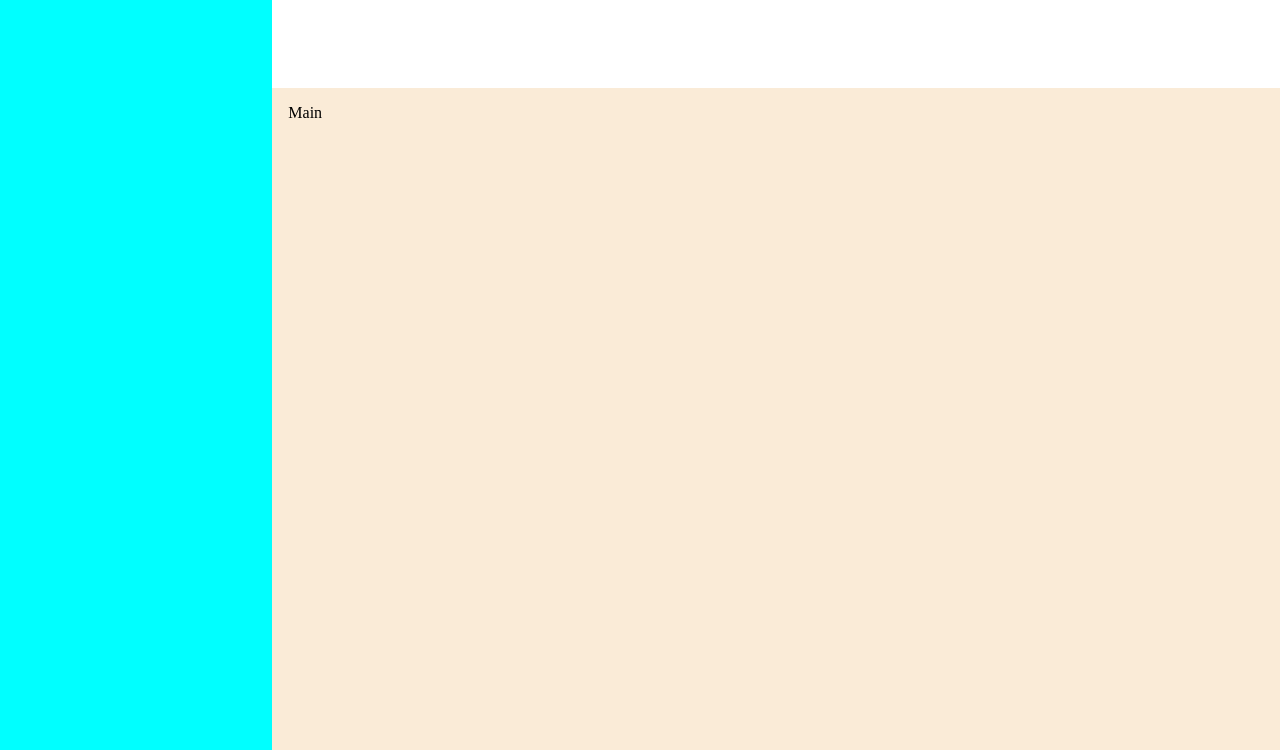
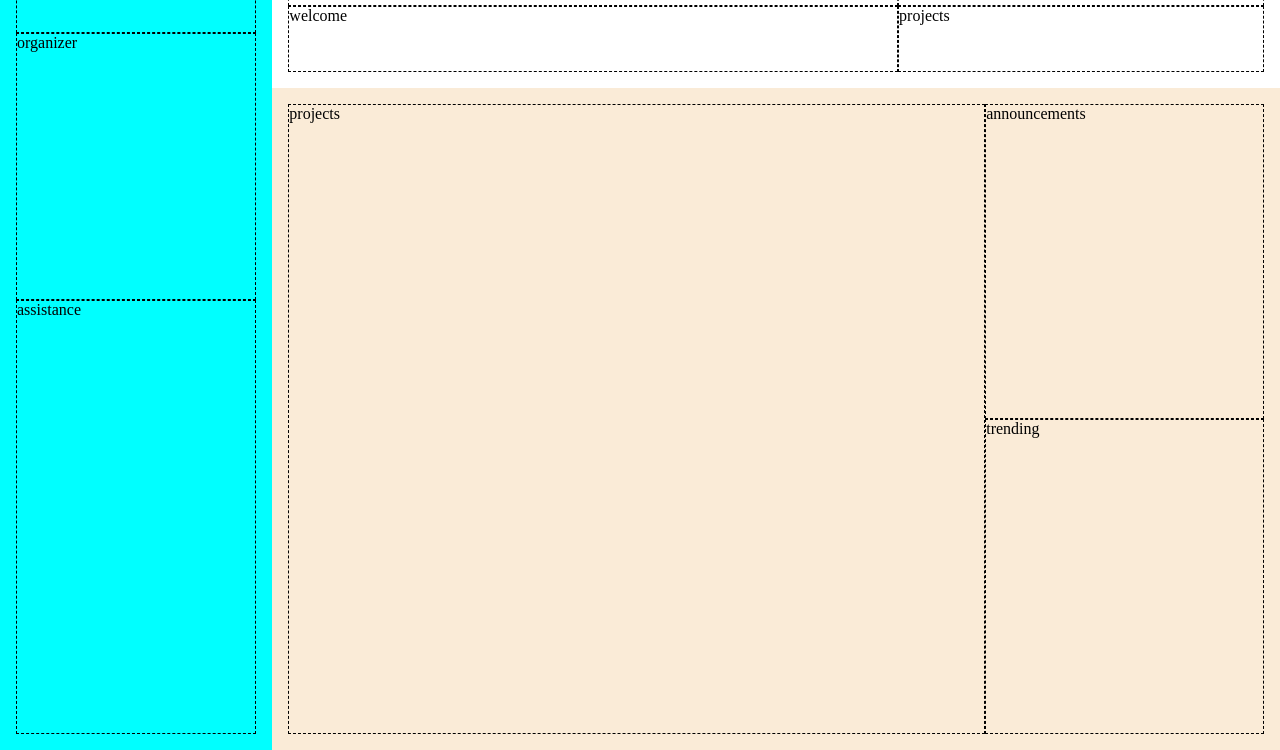
Before and after one commit to DaveBoydy/Project-Admin-Dashboard, a plain HTML site: page index.html in a window 1280 px wide. Shown: the part 50-800 px from the top of the page. Drawn offline with Linux system fonts and the light colour scheme.

Commit message:
Update page layout
Used grid to setup the layout for the sidebar, header and main content.

```diff
--- a/index.html
+++ b/index.html
@@ -8,13 +8,20 @@
   </head>
   <body class="page-container">
     <header id="intro">
-      <p>Header</p>
+      <div class="header-search">search</div>
+      <div class="header-personal">personal</div>
+      <div class="header-welcome">welcome</div>
+      <div class="header-projects">projects</div>
     </header>
     <main id="content">
-      <p>Main</p>
+      <section class="main-projects">projects</section>
+      <section class="main-announcements">announcements</section>
+      <section class="main-trending">trending</section>
     </main>
     <aside id="sidebar">
-      <p>Sidebar</p>
+      <div class="logo">logo</div>
+      <nav class="sidebar-organizer">organizer</nav>
+      <nav class="sidebar-assistance">assistance</nav>
     </aside>
   </body>
 </html>
--- a/styles.css
+++ b/styles.css
@@ -19,16 +19,50 @@
   grid-area: header;
   padding: 1rem;
   background-color: white;
+  display: grid;
+  grid-template: 1.2fr 2fr / 2fr 1.2fr;
 }
 
 #content {
   grid-area: main;
   padding: 1rem;
   background-color: antiquewhite;
+  display: grid;
+  grid-template:
+    "projects announcements" 1fr
+    "projects trending" 1fr
+    / 2.5fr 1fr;
 }
 
 #sidebar {
   grid-area: sidebar;
   padding: 1rem;
   background-color: aqua;
+  display: grid;
+  grid-template-rows: 1fr 4fr 6.5fr;
 }
+
+.main-projects {
+  grid-area: projects;
+}
+
+.main-announcements {
+  grid-area: announcements;
+}
+
+.main-trending {
+  grid-area: trending;
+}
+
+header > div {
+  border: 1px dashed;
+}
+
+main > section {
+  border: 1px dashed;
+}
+
+aside > div,
+aside > nav {
+  border: 1px dashed;
+}
```
